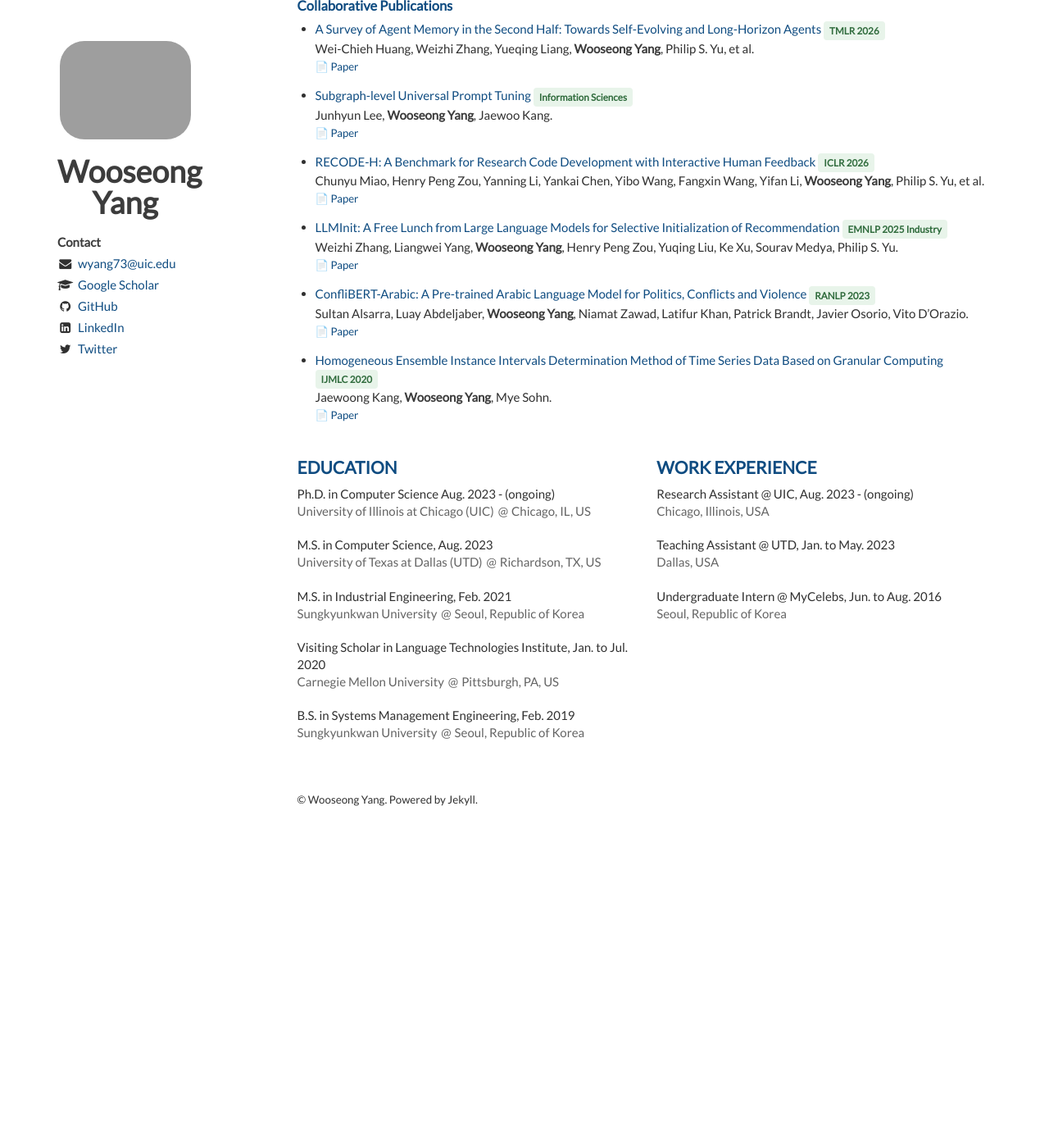
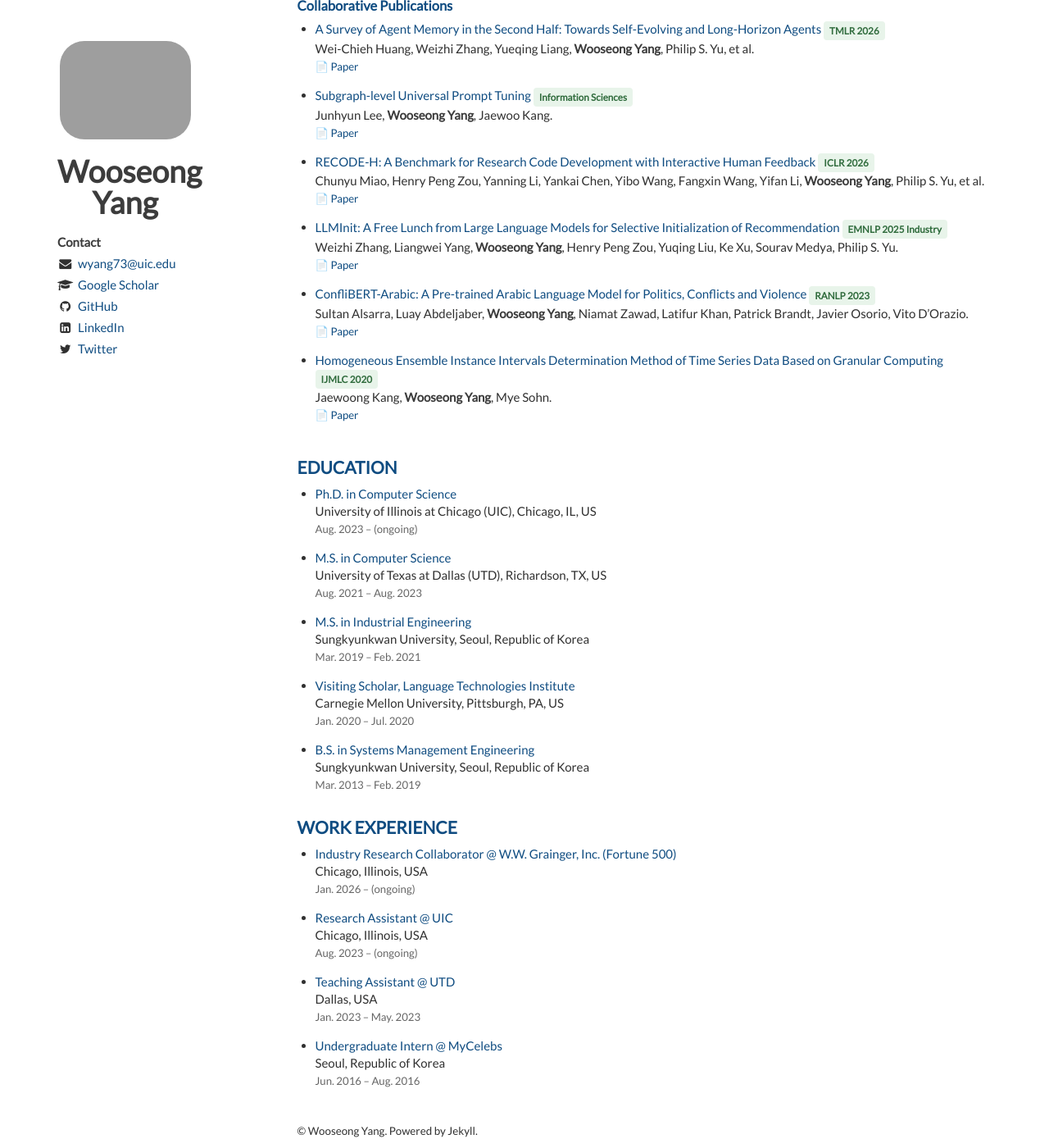
Before and after one commit to WooseongYang/WooseongYang.github.io, a Jekyll site: the page built from index.html, in a window 1280 px wide and 1400 px high, scrolled down 1169 px. Shown: the whole window at 82% size. Built offline with Jekyll 4.4.1, drawn with Linux system fonts in a browser that asks for light colours; nearby versions of some CDN libraries; the list of posts is cut into pages by our own code; before the commit the page ends 2165 px from its top, so only the background shows below that.

Commit message:
Update experience.html

```diff
--- a/_includes/experience.html
+++ b/_includes/experience.html
@@ -1,4 +1,58 @@
 <div class="content">
+    <h1>Education</h1>
+    <ul style="padding-left: 22px;">
+        <li style="margin-bottom: 14px;">
+            <span class="paper_link">Ph.D. in Computer Science</span><br/>
+            <span>University of Illinois at Chicago (UIC), Chicago, IL, US</span><br/>
+            <span style="font-size:88%; color:#666;">Aug. 2023 &ndash; (ongoing)</span>
+        </li>
+        <li style="margin-bottom: 14px;">
+            <span class="paper_link">M.S. in Computer Science</span><br/>
+            <span>University of Texas at Dallas (UTD), Richardson, TX, US</span><br/>
+            <span style="font-size:88%; color:#666;">Aug. 2021 &ndash; Aug. 2023</span>
+        </li>
+        <li style="margin-bottom: 14px;">
+            <span class="paper_link">M.S. in Industrial Engineering</span><br/>
+            <span>Sungkyunkwan University, Seoul, Republic of Korea</span><br/>
+            <span style="font-size:88%; color:#666;">Mar. 2019 &ndash; Feb. 2021</span>
+        </li>
+        <li style="margin-bottom: 14px;">
+            <span class="paper_link">Visiting Scholar, Language Technologies Institute</span><br/>
+            <span>Carnegie Mellon University, Pittsburgh, PA, US</span><br/>
+            <span style="font-size:88%; color:#666;">Jan. 2020 &ndash; Jul. 2020</span>
+        </li>
+        <li style="margin-bottom: 14px;">
+            <span class="paper_link">B.S. in Systems Management Engineering</span><br/>
+            <span>Sungkyunkwan University, Seoul, Republic of Korea</span><br/>
+            <span style="font-size:88%; color:#666;">Mar. 2013 &ndash; Feb. 2019</span>
+        </li>
+    </ul>
+
+    <h1 style="margin-top: 28px;">Work Experience</h1>
+    <ul style="padding-left: 22px;">
+        <li style="margin-bottom: 14px;">
+            <span class="paper_link">Industry Research Collaborator @ W.W. Grainger, Inc. (Fortune 500)</span><br/>
+            <span>Chicago, Illinois, USA</span><br/>
+            <span style="font-size:88%; color:#666;">Jan. 2026 &ndash; (ongoing)</span>
+        </li>
+        <li style="margin-bottom: 14px;">
+            <span class="paper_link">Research Assistant @ UIC</span><br/>
+            <span>Chicago, Illinois, USA</span><br/>
+            <span style="font-size:88%; color:#666;">Aug. 2023 &ndash; (ongoing)</span>
+        </li>
+        <li style="margin-bottom: 14px;">
+            <span class="paper_link">Teaching Assistant @ UTD</span><br/>
+            <span>Dallas, USA</span><br/>
+            <span style="font-size:88%; color:#666;">Jan. 2023 &ndash; May. 2023</span>
+        </li>
+        <li style="margin-bottom: 14px;">
+            <span class="paper_link">Undergraduate Intern @ MyCelebs</span><br/>
+            <span>Seoul, Republic of Korea</span><br/>
+            <span style="font-size:88%; color:#666;">Jun. 2016 &ndash; Aug. 2016</span>
+        </li>
+    </ul>
+</div>
+<!-- <div class="content">
     <div class="row">
         <div class="col-sm-6">
             <h1>Education</h1>
@@ -61,4 +115,4 @@
             </article>
         </div>
     </div>
-</div>
+</div> -->
```
